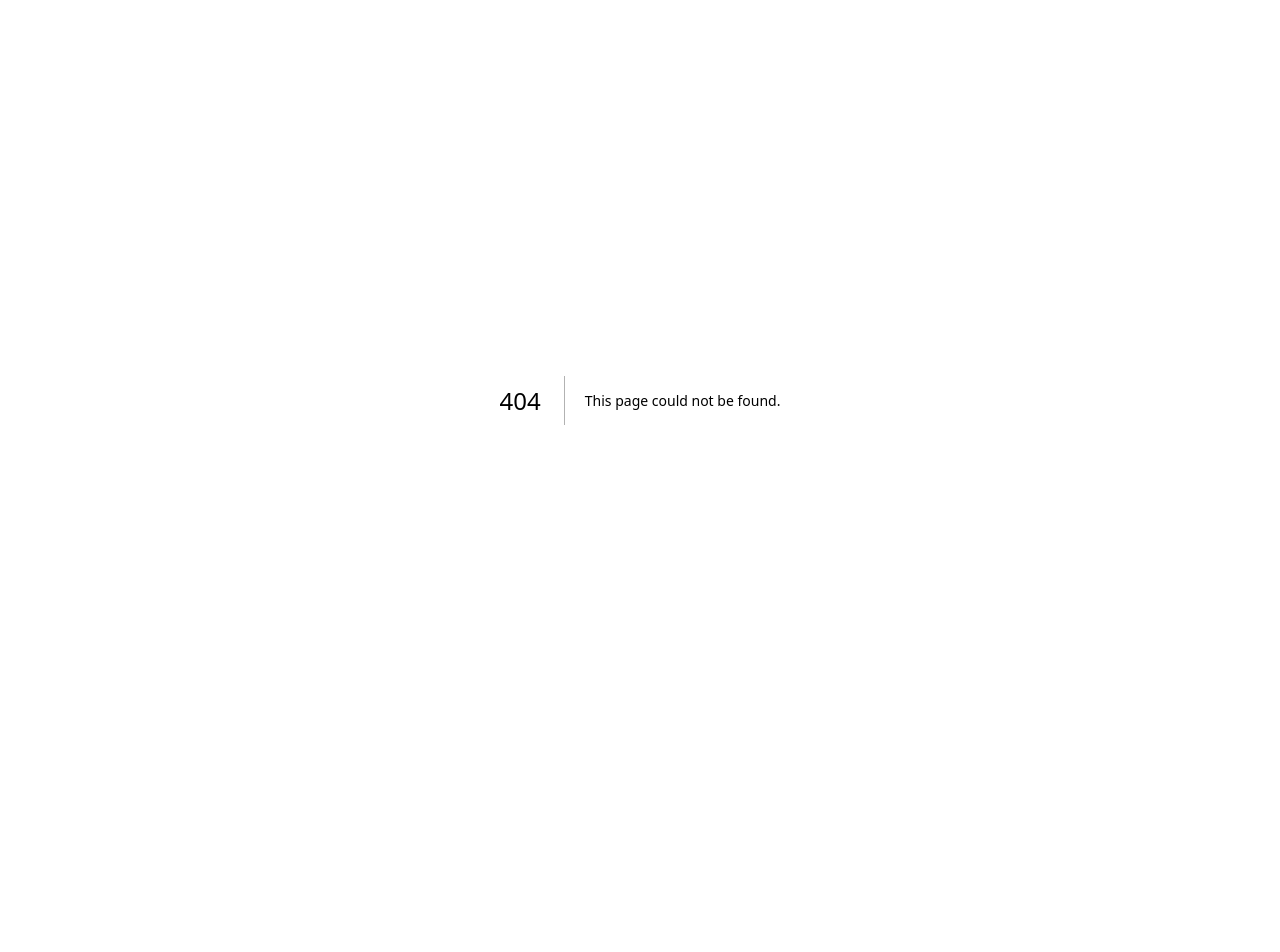
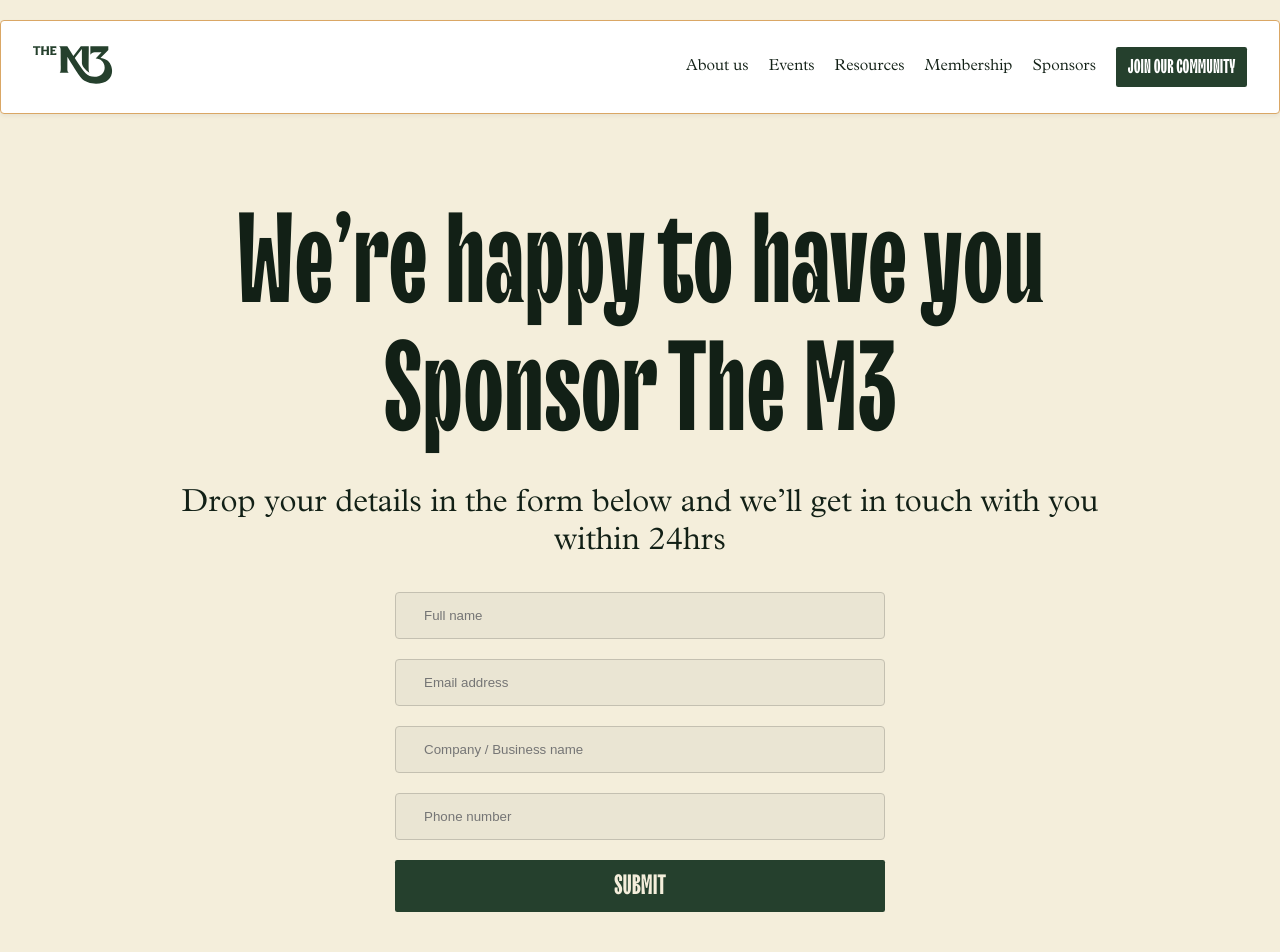
Before and after one commit to The-M3/m3_client, a Next.js app: page /sponsors in a window 1280 px wide. Before the commit this address had no page. Shown: the top 952 px of the page. Before the commit the page ends 800 px from the top, so only its background shows below. Built offline with nearby package versions, Linux system fonts and the light colour scheme.

Commit message:
implement sponsor page

```diff
--- a/package.json
+++ b/package.json
@@ -10,10 +10,12 @@
   },
   "dependencies": {
     "dayjs": "^1.11.13",
+    "formik": "^2.4.6",
     "next": "15.3.3",
     "react": "^19.0.0",
     "react-dom": "^19.0.0",
-    "sass": "^1.89.2"
+    "sass": "^1.89.2",
+    "yup": "^1.6.1"
   },
   "devDependencies": {
     "@eslint/eslintrc": "^3",
--- a/src/app/globals.css
+++ b/src/app/globals.css
@@ -6,6 +6,7 @@
   --text-color: #122016;
   --white: #fff;
   --page-maxwidth: 1280px;
+  --error: #ef4444;
 }
 
 @font-face {
--- /dev/null
+++ b/src/app/sponsors/SponsorForm.tsx
@@ -0,0 +1,116 @@
+"use client";
+
+import React from 'react';
+import { Formik, Form, Field, ErrorMessage } from 'formik';
+import * as Yup from 'yup';
+import styles from './sponsor.module.scss';
+import { Button } from '@/components/ui';
+
+interface SponsorFormValues {
+  fullName: string;
+  email: string;
+  companyName: string;
+  phoneNumber: string;
+}
+
+const validationSchema = Yup.object({
+  fullName: Yup.string()
+    .min(2, 'Full name must be at least 2 characters')
+    .required('Full name is required'),
+  email: Yup.string()
+    .email('Invalid email address')
+    .required('Email address is required'),
+  companyName: Yup.string()
+    .min(2, 'Company name must be at least 2 characters')
+    .required('Company/Business name is required'),
+  phoneNumber: Yup.string()
+    .matches(/^[+]?[\d\s\-\(\)]+$/, 'Invalid phone number format')
+    .min(10, 'Phone number must be at least 10 digits')
+    .required('Phone number is required'),
+});
+
+const SponsorForm: React.FC = () => {
+  const initialValues: SponsorFormValues = {
+    fullName: '',
+    email: '',
+    companyName: '',
+    phoneNumber: '',
+  };
+
+  const handleSubmit = (values: SponsorFormValues, { setSubmitting, resetForm }: any) => {
+    console.log('Form submitted:', values);
+
+    // Simulate API call
+    setTimeout(() => {
+      alert('Thank you for your interest in sponsoring The M3! We will get back to you soon.');
+      resetForm();
+      setSubmitting(false);
+    }, 1000);
+  };
+
+  return (
+    <div className={styles.sponsorForm}>
+      <h2 className={styles.title}>We’re happy to have you Sponsor The M3</h2>
+      <p className={styles.description}>
+        Drop your details in the form below and we’ll get in touch with you within 24hrs
+      </p>
+      <Formik
+        initialValues={initialValues}
+        validationSchema={validationSchema}
+        onSubmit={handleSubmit}
+      >
+        {({ isSubmitting, errors, touched }) => (
+          <Form className={styles.form}>
+            <div className={styles.fieldGroup}>
+              <Field
+                type="text"
+                name="fullName"
+                placeholder="Full name"
+                className={`${styles.inputField} ${errors.fullName && touched.fullName ? styles.error : ''}`}
+              />
+              <ErrorMessage name="fullName" component="div" className={styles.errorMessage} />
+            </div>
+
+            <div className={styles.fieldGroup}>
+              <Field
+                type="email"
+                name="email"
+                placeholder="Email address"
+                className={`${styles.inputField} ${errors.email && touched.email ? styles.error : ''}`}
+              />
+              <ErrorMessage name="email" component="div" className={styles.errorMessage} />
+            </div>
+
+            <div className={styles.fieldGroup}>
+              <Field
+                type="text"
+                name="companyName"
+                placeholder="Company / Business name"
+                className={`${styles.inputField} ${errors.companyName && touched.companyName ? styles.error : ''}`}
+              />
+              <ErrorMessage name="companyName" component="div" className={styles.errorMessage} />
+            </div>
+
+            <div className={styles.fieldGroup}>
+              <Field
+                type="tel"
+                name="phoneNumber"
+                placeholder="Phone number"
+                className={`${styles.inputField} ${errors.phoneNumber && touched.phoneNumber ? styles.error : ''}`}
+              />
+              <ErrorMessage name="phoneNumber" component="div" className={styles.errorMessage} />
+            </div>
+
+            <Button
+              className={styles.submitButton}
+            >
+              {isSubmitting ? 'SUBMITTING...' : 'SUBMIT'}
+            </Button>
+          </Form>
+        )}
+      </Formik>
+    </div>
+  );
+};
+
+export default SponsorForm;
--- /dev/null
+++ b/src/app/sponsors/page.tsx
@@ -0,0 +1,18 @@
+import React from 'react';
+import SponsorForm from './SponsorForm';
+import Navbar from '@/components/Navbar/Navbar';
+import DispatchSection from '@/components/Dispatch';
+import Footer from '@/components/Footer/Footer';
+
+const SponsorsPage: React.FC = () => {
+  return (
+    <>
+      <Navbar />
+      <SponsorForm />
+      <DispatchSection />
+      <Footer />
+    </>
+  );
+};
+
+export default SponsorsPage;
--- /dev/null
+++ b/src/app/sponsors/sponsor.module.scss
@@ -0,0 +1,86 @@
+@import "../../styles/mixins.scss";
+
+.sponsorForm {
+    @include page;
+    display: flex;
+    flex-direction: column;
+    align-items: center;
+    gap: 3rem;
+    padding: 10rem 15rem;
+    margin-top: 10rem;
+
+    @media (max-width: 895px) {
+        padding: 5rem;
+    }
+
+    @media (max-width: 425px) {
+        padding: 2rem;
+    }
+
+    .title {
+        font-family: 'TT-variable', sans-serif;
+        font-size: 12.8rem;
+        text-align: center;
+        line-height: 12.8rem;
+
+        @media (max-width: 895px) {
+            font-size: 8rem;
+            line-height: 8rem;
+        }
+        @media (max-width: 425px) {
+            font-size: 6rem;
+            line-height: 6rem;
+        }
+    }
+
+    .description {
+        font-size: 3.2rem;
+        text-align: center;
+        @media (max-width: 895px) {
+            font-size: 3rem;
+        }
+        @media (max-width: 425px) {
+            font-size: 2rem;
+        }
+    }
+
+    .form {
+        width: 50%;
+        @media (max-width: 895px) {
+            width: 80%;
+        }
+        @media (max-width: 500px) {
+            width: 100%;
+        }
+    }
+
+    .inputField {
+        width: 100%;
+        background-color: #eae5d3;
+        padding: 1.5rem 2.8rem;
+        border: .1rem solid #c4c0b1;
+        border-radius: 0.4rem;
+    }
+
+    .fieldGroup{
+        margin-bottom: 2rem;
+    }
+
+    .submitButton {
+        font-size: 2.8rem;
+        width: 100%;
+
+    }
+
+    .errorMessage {
+        margin-top: 1rem;
+        font-size: 1.3rem;
+        color: var(--error);
+
+    }
+
+    .error {
+        border-color: var(--error);
+
+    }
+}
--- a/src/components/Navbar/Navbar.tsx
+++ b/src/components/Navbar/Navbar.tsx
@@ -83,7 +83,7 @@
         <Link href="#events" className={styles.link}>Events</Link>
         <Link href="#resources" className={styles.link}>Resources</Link>
         <Link href="#membership" className={styles.link}>Membership</Link>
-        <Link href="#sponsors" className={styles.link}>Sponsors</Link>
+        <Link href="/sponsors" className={styles.link}>Sponsors</Link>
         <Button className={styles.joinButton}>JOIN OUR COMMUNITY</Button>
       </div>
     </nav>
```
Also changed, not shown: 1 other file (tests, documents, lock files or other folders).
